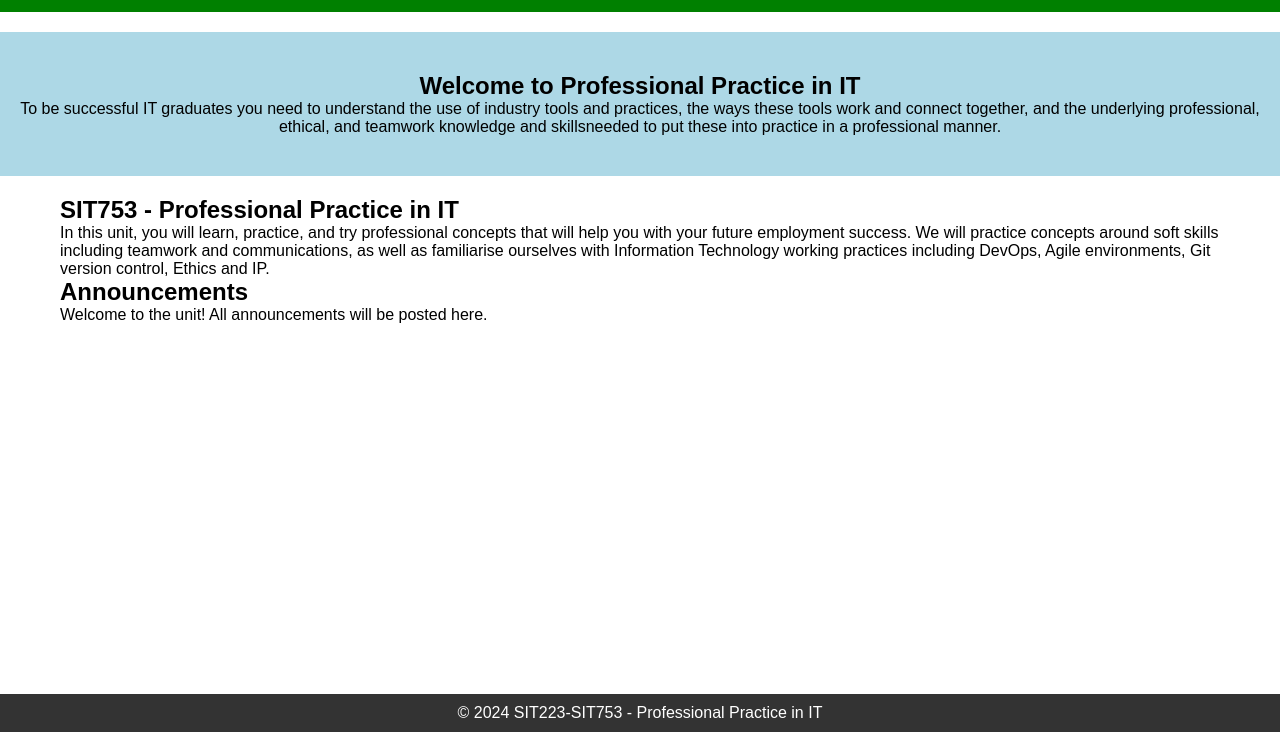
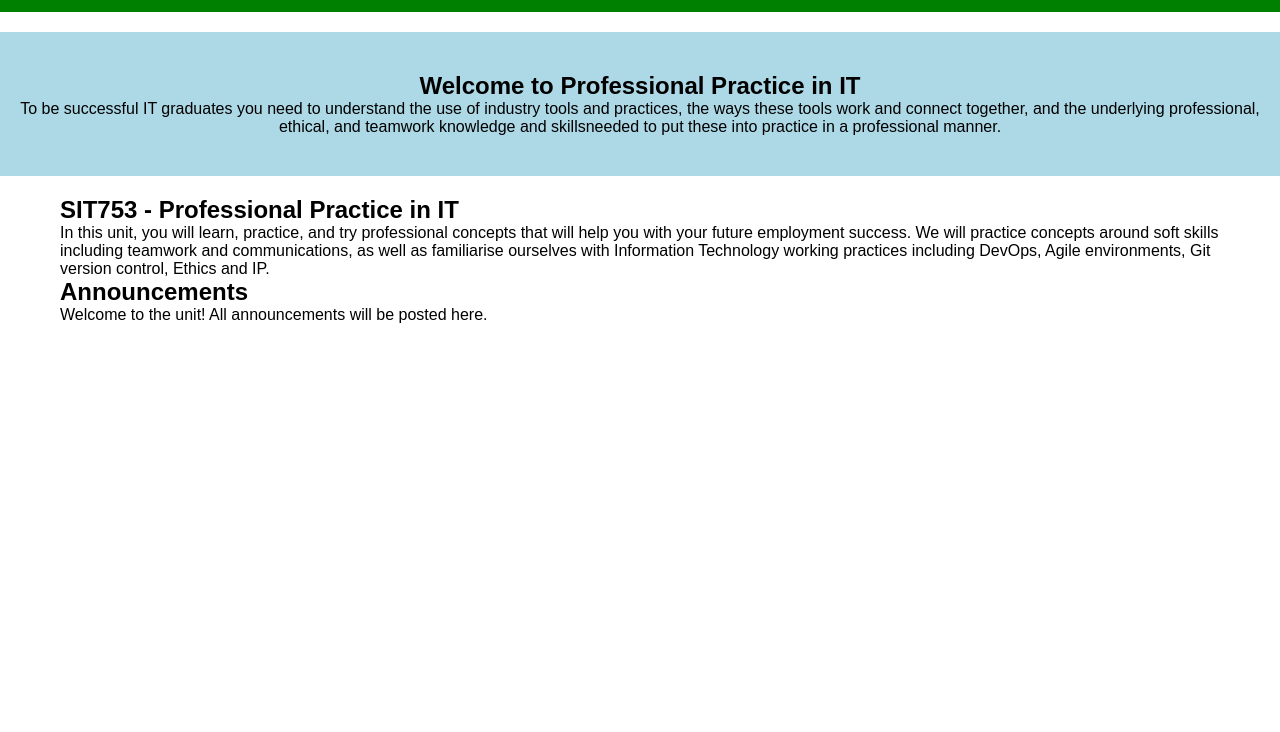
Before and after one commit to mnalamaru4/SIT753, a website: page index.html in a window 1280 px wide. Shown: the part 68-800 px from the top of the page. Drawn offline with Linux system fonts and the light colour scheme.

Commit message:
Deleting Footer

```diff
--- a/index.html
+++ b/index.html
@@ -43,12 +43,7 @@
         </div>
       </section>
     </main>
-    <footer>
-      <div class="footer-container">
-        <p>&copy; 2024 SIT223-SIT753 - Professional Practice in IT</p>
 
-      </div>
-    </footer>
 </main>
 </body>
 </html>
```
